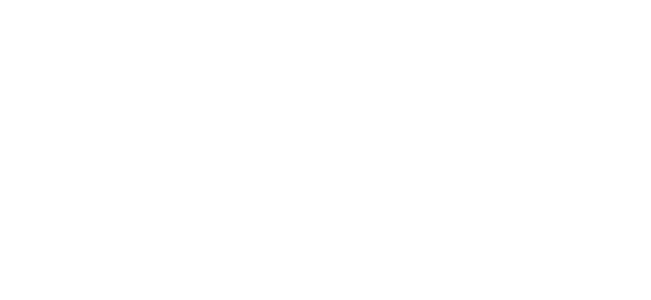
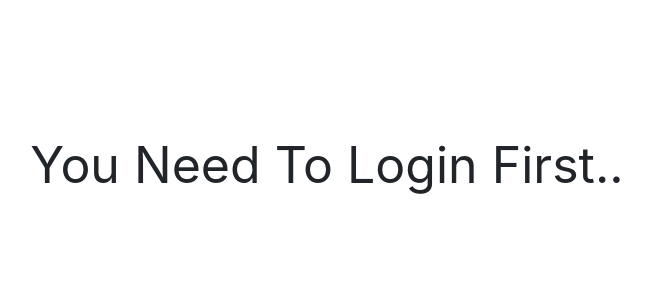
Before and after one commit to gyujvari/nuxt-project, a Nuxt app: page /data in a window 1280 px wide. Before the commit this address had no page. Shown: the top 300 px of the page, without its empty margins (313-964 px from the left). Built offline with nearby package versions, Linux system fonts and the light colour scheme.

Commit message:
login refactor

```diff
--- a/components/Loading.vue
+++ b/components/Loading.vue
@@ -19,6 +19,12 @@
         -webkit-animation: spin 2s linear infinite; /* Safari */
         animation: spin 2s linear infinite;
     }
+    .not-logged-in{
+        display: flex;
+        justify-content: center;
+        margin-top: 10%;
+        font-size: 50px;
+    }
     @keyframes spin {
         0% { transform: rotate(0deg); }
         100% { transform: rotate(360deg); }
--- a/components/Table.vue
+++ b/components/Table.vue
@@ -1,17 +1,28 @@
 <template>
-    <div class="container">
-        <b-card class="mt-3" header="Table">
-            <b-table striped hover :items="this.$store.state.data"></b-table>
-             <b-button class="mt-3" @click="Logout"  variant="primary">Log out</b-button>
-        </b-card>
+    <div>
+        <div v-if="!this.$store.state.isLoggedIn">
+            <div class="not-logged-in">
+                You Need To Login First..
+            </div>
+        </div>
+        <div  v-else>
+            <div class="container">
+                <b-card class="mt-3" header="Table">
+                    <b-table striped hover :items="this.$store.state.data"></b-table>
+                    <b-button class="mt-3" @click="Logout"  variant="primary">Log out</b-button>
+                </b-card>
+            </div>
+        </div>
     </div>
+
 </template>
 <script>
     export default{
         name: 'Table',
           methods: {
             Logout() {
-                this.$store.commit("setLoggedIn", false)
+                this.$router.push({name: 'index'});
+                // this.$store.commit("setLoggedIn", false)
             },
         }
     }
--- a/package.json
+++ b/package.json
@@ -22,6 +22,7 @@
     "webpack": "^4.46.0"
   },
   "devDependencies": {
+    "@vue/cli-plugin-router": "~5.0.0",
     "@vue/test-utils": "^1.3.0",
     "babel-core": "7.0.0-bridge.0",
     "babel-jest": "^27.4.4",
--- /dev/null
+++ b/pages/data.vue
@@ -0,0 +1,14 @@
+<template>
+    <Table />
+</template>
+
+<script>
+import Table from '../components/Table.vue';
+
+
+export default {
+    name: "data",
+    components: {Table},
+
+}
+</script>
--- a/pages/index.vue
+++ b/pages/index.vue
@@ -2,14 +2,8 @@
   <div v-if="this.$store.state.isLoading">
       <Loading/>
   </div>
-
   <div v-else>
-      <div v-if="!this.$store.state.isLoggedIn">
-        <Login/>
-      </div>
-      <div v-else>
-        <Table/>
-      </div>
+      <Login/>
   </div>
 
 
@@ -22,6 +16,6 @@
 
 export default {
     name: "IndexPage",
-    components: { Login ,Table, Loading }
+    components: { Login ,Table, Loading },
 }
 </script>
--- a/store/index.js
+++ b/store/index.js
@@ -40,10 +40,11 @@
         await this.$axios.$post('https://otthoni-feladat-backend.herokuapp.com/login',{user: user, password:password}).then((res)=>{
                 commit('setLoading', true)
                 if (res.token !== ""){
-                    commit('setLoggedIn',true)
-                    commit('setLoading', false)
-                    this.$axios.$get('https://otthoni-feladat-backend.herokuapp.com/data',{headers : { 'x-api-key' : `${res.token}`}}).then((res)=>{
-                    commit('setData',res)
+                      commit('setLoggedIn',true)
+                      commit('setLoading', false)
+                      this.$axios.$get('https://otthoni-feladat-backend.herokuapp.com/data',{headers : { 'x-api-key' : `${res.token}`}}).then((res)=>{
+                      commit('setData',res)
+                      this.$router.push({name: 'data'});
                     })
                 }
                 else{
```
Also changed, not shown: 1 other file (tests, documents, lock files or other folders).
